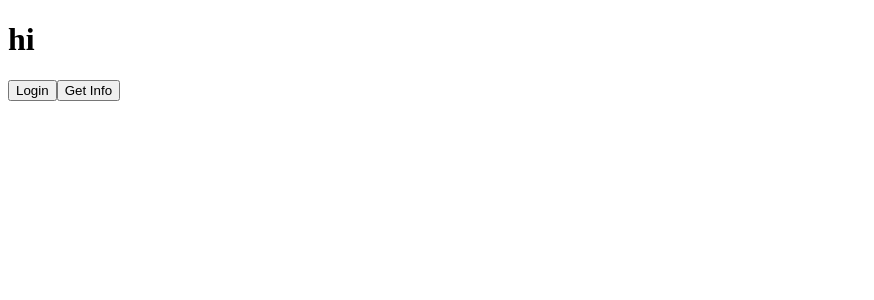
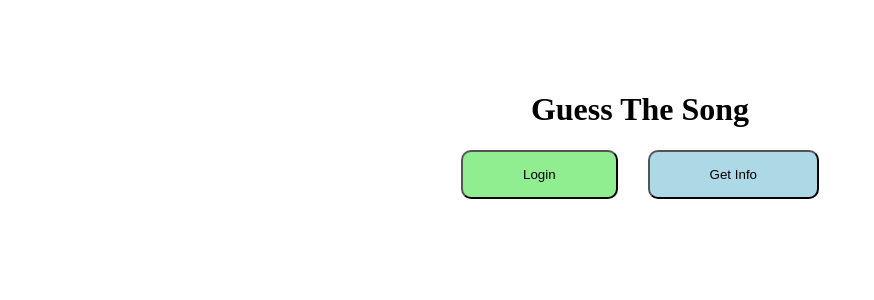
Before and after one commit to ViktorVelizarov/guess-the-song-react, a React (Vite) app: page / in a window 1280 px wide. Shown: the top 300 px of the page, without its empty margins (0-874 px from the left). Built offline with nearby package versions, Linux system fonts and the light colour scheme; no server answers.

Commit message:
add styling to the main page

```diff
--- a/App.jsx
+++ b/App.jsx
@@ -75,7 +75,8 @@ export default function App()
 
           fetch('https://api.spotify.com/v1/me/tracks?limit=50', authParams)
           .then(res => res.json())
-          .then(data => console.log(data))
+          .then(data => {console.log(data),
+          console.log(data.items[1])})
         }
 
         function getUserPlaylists(oneUseToken){
@@ -85,7 +86,7 @@ export default function App()
             headers: { Authorization: `Bearer ${oneUseToken}` }
           }
 
-          fetch('https://api.spotify.com/v1/me/playlists', authParams)
+          fetch('https://api.spotify.com/v1/users/smedjan/playlists?limit=50', authParams)
           .then(res => res.json())
           .then(data => console.log(data))
         }
@@ -112,10 +113,12 @@ export default function App()
         }
 
     return(
-        <div>
-            <h1>hi</h1>
-            <button onClick={handleLogin}> Login</button>
-            <button onClick={getInfo}> Get Info</button>
-        </div>
+        <main>
+            <h1>Guess The Song</h1>
+              <div className="buttonContainer">
+                <button className="loginButton" onClick={handleLogin}> Login</button>
+                <button className="infoButton" onClick={getInfo}> Get Info</button>
+              </div>
+        </main>
     )
 }
--- a/index.css
+++ b/index.css
@@ -0,0 +1,29 @@
+main{
+    margin-top: 70px;
+    display: flex;
+    flex-direction: column;
+    align-items: center;
+}
+
+.loginButton{
+    background-color: lightgreen;
+    padding: 15px 60px;
+    border-radius: 10px;
+    cursor: pointer;
+    margin-right: 30px;
+}
+
+.loginButton:hover{
+    color: white;
+}
+
+.infoButton{
+    background-color: lightblue;
+    padding: 15px 60px;
+    border-radius: 10px;
+    cursor: pointer;
+}
+
+.infoButton:hover{
+    color: white;
+}
```
